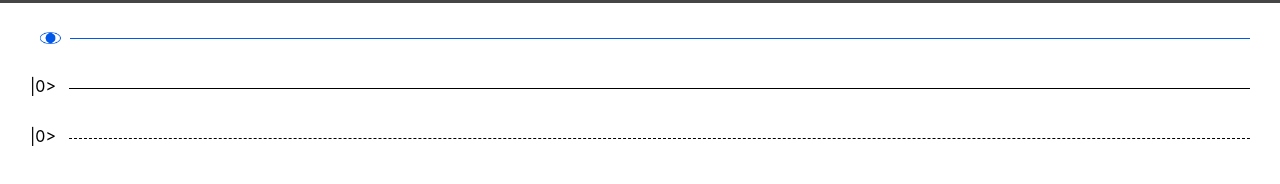
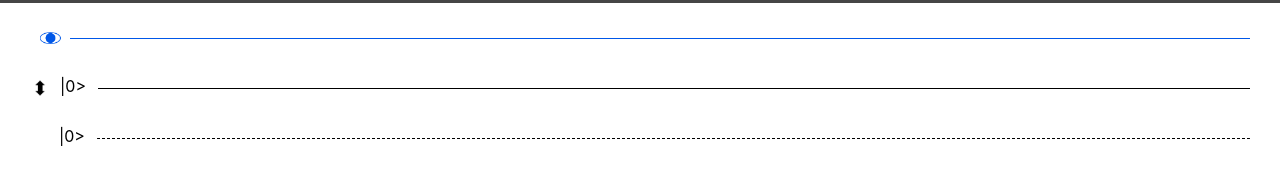
Before and after one commit to pochusuwan/QuantumCircuitSimulator, a React (Create React App) app: page / in a window 1280 px wide. Shown: the part 198-382 px from the top of the page. Built offline with nearby package versions, Linux system fonts and the light colour scheme.

Commit message:
Make measurement display smaller, add setting initial state

```diff
--- a/src/App.css
+++ b/src/App.css
@@ -245,7 +245,7 @@
   margin-bottom: 10px;
 }
 .Measurement-column {
-  width: 100px;
+  width: 60px;
   display: flex;
   flex-direction: column-reverse;
   height: 120px;
--- a/src/App.js
+++ b/src/App.js
@@ -19,10 +19,11 @@ import Gate_X_eighth_n from "./Gate-X-eighth-negative.png";
 import Gate_Y_eighth_n from "./Gate-Y-eighth-negative.png";
 import Gate_Z_eighth_n from "./Gate-Z-eighth-negative.png";
 import Measure_Eye from "./Measure-eye.png";
+import Switch from "./Switch.png";
 import Eye from "./eye.png";
 import QuantumCircuit from "./QuantumCircuit.js";
 
-const gateTypeToImg = gateType => {
+const gateTypeToImg = (gateType) => {
   switch (gateType) {
     case "I":
       return Gate_I;
@@ -71,14 +72,38 @@ class QubitLine extends React.Component {
   render() {
     return (
       <div className="Line-container">
-        <div className="Qubit-initial">|0></div>
+        {this.props.dash ? (
+          <div
+            style={{
+              width: 20,
+              height: 20,
+              marginRight: 10,
+              alignSelf: "center",
+            }}
+          />
+        ) : (
+          <img
+            src={Switch}
+            style={{
+              width: 20,
+              height: 20,
+              marginRight: 10,
+              alignSelf: "center",
+            }}
+            onClick={() => this.props.onSwap(this.props.row)}
+          />
+        )}
+
+        <div className="Qubit-initial">
+          {this.props.state === 1 ? "|1>" : "|0>"}
+        </div>
         <div
           className="Line"
           style={{
             borderStyle: this.props.dash ? "dashed" : "solid",
             borderWidth: 1,
             borderBottomWidth: 0,
-            borderRadius: 1
+            borderRadius: 1,
           }}
         ></div>
       </div>
@@ -102,9 +127,9 @@ class Gate extends React.Component {
           marginLeft: this.props.rowIndex == null ? 0 : 10,
           marginRight: this.props.rowIndex == null ? 0 : 10,
           marginTop: this.props.rowIndex == null ? 0 : 5,
-          marginBottom: this.props.rowIndex == null ? 0 : 5
+          marginBottom: this.props.rowIndex == null ? 0 : 5,
         }}
-        onMouseDown={event => {
+        onMouseDown={(event) => {
           this.props.onMouseDown(
             event.pageX,
             event.pageY,
@@ -119,7 +144,7 @@ class Gate extends React.Component {
 }
 
 class Measurement extends React.Component {
-  toBinary = num => {
+  toBinary = (num) => {
     var div = Math.floor(this.props.measurement.length / 2);
     var res = "";
     while (div > 0) {
@@ -136,7 +161,7 @@ class Measurement extends React.Component {
         style={{
           borderStyle: "solid",
           borderWidth: 1,
-          borderRadius: 1
+          borderRadius: 1,
         }}
       >
         {this.props.measurement.map((num, index) => {
@@ -152,16 +177,29 @@ class Measurement extends React.Component {
                   borderBottom: 0,
                   borderLeft: 0,
                   borderRight: 2,
-                  borderRadius: 1
+                  borderRadius: 1,
+                  fontSize: 12,
                 }}
               >
                 {this.toBinary(index)}
               </div>
-              <div>{num + ""}</div>
-              <div>{Math.round(prob * 100)}%</div>
+              <div
+                style={{
+                  fontSize: 12,
+                }}
+              >
+                {num + ""}
+              </div>
+              <div
+                style={{
+                  fontSize: 12,
+                }}
+              >
+                {Math.round(prob * 100)}%
+              </div>
               <div
                 className="Measurement-bar"
-                style={{ height: prob * 40 }}
+                style={{ height: prob * 40, fontSize: 12 }}
               ></div>
             </div>
           );
@@ -213,7 +251,11 @@ class GateMatrixDisplay extends React.Component {
                   text += "  ";
                 }
               }
-              return <div style={{ whiteSpace: "pre" }} key={index}>|{text + ""}|</div>;
+              return (
+                <div style={{ whiteSpace: "pre" }} key={index}>
+                  |{text + ""}|
+                </div>
+              );
             })
           : null}
       </div>
@@ -229,10 +271,11 @@ export default class App extends React.Component {
       grabX: 0,
       grabY: 0,
       circuit: [["S"]],
+      initialState: [0],
       measurements: [],
       eyeArray: [],
       focusedColumn: 0,
-      focusedColumnMatrix: null
+      focusedColumnMatrix: null,
     };
     this.circuitRef = React.createRef();
     this.eyeLineRef = React.createRef();
@@ -243,18 +286,18 @@ export default class App extends React.Component {
     return rect.y + rect.height / 2;
   };
 
-  getEyeWireXPos = gateSlotIndex => {
+  getEyeWireXPos = (gateSlotIndex) => {
     return gateSlotIndex * 60 + 80 + 20;
   };
 
-  getWireYPos = wireIndex => {
+  getWireYPos = (wireIndex) => {
     var rect = this.circuitRef.current.children[
       wireIndex
     ].getBoundingClientRect();
     return rect.y + rect.height / 2;
   };
 
-  getGateSlotXPos = gateSlotIndex => {
+  getGateSlotXPos = (gateSlotIndex) => {
     return gateSlotIndex * 30 + 80 + 20;
   };
 
@@ -330,13 +373,13 @@ export default class App extends React.Component {
     }
   };
 
-  newGateColumn = length => {
+  newGateColumn = (length) => {
     var col = [];
     for (var i = 0; i < length; i++) col.push("S");
     return col;
   };
 
-  placeGate = event => {
+  placeGate = (event) => {
     var indexes = this.getClosestWireGate(
       event.pageX,
       event.pageY,
@@ -406,11 +449,11 @@ export default class App extends React.Component {
     }
     return [
       Math.min(Math.max(focusedColumn, 0), circuitTrimmed.length - 1),
-      circuitTrimmed
+      circuitTrimmed,
     ];
   };
 
-  placeEye = event => {
+  placeEye = (event) => {
     var indexes = this.getClosestWireGate(
       event.pageX,
       event.pageY,
@@ -430,7 +473,8 @@ export default class App extends React.Component {
     }
   };
 
-  onMouseUp = event => {
+  onMouseUp = (event) => {
+    var newState = this.state.initialState;
     var circuit = null;
     var focusedColumn = this.state.focusedColumn;
     var res;
@@ -439,6 +483,17 @@ export default class App extends React.Component {
         res = this.placeGate(event);
         focusedColumn = res[0];
         circuit = res[1];
+
+        var initialState = this.state.initialState;
+        newState = [];
+        for (var i = 0; i < circuit[0].length; i++) {
+          if (i < initialState.length) {
+            newState.push(initialState[i]);
+          } else {
+            newState.push(0);
+          }
+        }
+        this.setState({ initialState: newState });
       } else {
         this.placeEye(event);
       }
@@ -446,7 +501,8 @@ export default class App extends React.Component {
     res = QuantumCircuit.simulate(
       circuit != null ? circuit : this.state.circuit,
       this.state.eyeArray,
-      focusedColumn
+      focusedColumn,
+      newState
     );
     this.setState({ grabbedGate: null });
     this.setState({ measurements: res[0] });
@@ -457,7 +513,7 @@ export default class App extends React.Component {
     this.setState({ focusedColumn: focusedColumn });
   };
 
-  onMouseMove = event => {
+  onMouseMove = (event) => {
     if (this.state.grabbedGate != null) {
       this.setGrabPosition(event.pageX, event.pageY, this.state.grabbedGate);
     }
@@ -490,9 +546,26 @@ export default class App extends React.Component {
       circuit: [["S"]],
       eyeArray: [],
       measurements: [],
+      initialState: [0],
       focusedColumnMatrix: null,
-      focusedColumn: 0
+      focusedColumn: 0,
     });
+  };
+
+  onStateClick = (row) => {
+    var initialState = this.state.initialState;
+    if (row < initialState.length) {
+      initialState[row] = 1 - initialState[row];
+    }
+    this.setState({ initialState: initialState });
+    var res = QuantumCircuit.simulate(
+      this.state.circuit,
+      this.state.eyeArray,
+      this.state.focusedColumn,
+      this.state.initialState
+    );
+    this.setState({ measurements: res[0] });
+    this.setState({ focusedColumnMatrix: res[1] });
   };
 
   render() {
@@ -568,7 +641,7 @@ export default class App extends React.Component {
                   borderStyle: "solid",
                   borderWidth: 1,
                   borderBottomWidth: 0,
-                  borderRadius: 1
+                  borderRadius: 1,
                 }}
               ></div>
             </div>
@@ -589,8 +662,15 @@ export default class App extends React.Component {
             })}
           </div>
           <div className="QubitLine-container" ref={this.circuitRef}>
-            {this.state.circuit[0].map((gates, index) => {
-              return <QubitLine key={index} />;
+            {this.state.initialState.map((state, index) => {
+              return (
+                <QubitLine
+                  key={index}
+                  row={index}
+                  onSwap={this.onStateClick}
+                  state={state}
+                />
+              );
             })}
             {this.state.circuit[0].length < 8 ? (
               <QubitLine dash={true} />
@@ -635,7 +715,7 @@ export default class App extends React.Component {
             className="Gate-grabbed"
             style={{
               top: this.state.grabY,
-              left: this.state.grabX
+              left: this.state.grabX,
             }}
           />
         ) : null}
--- a/src/QuantumCircuit.js
+++ b/src/QuantumCircuit.js
@@ -8,15 +8,25 @@ QuantumCircuit.controlTaint = () => {
   return "asd";
 };
 
-QuantumCircuit.simulate = (circuit, mArray, focusedColumn) => {
+QuantumCircuit.simulate = (circuit, mArray, focusedColumn, initialState) => {
   var n = circuit[0].length;
-  var stateArray = [[Complex.one]];
+  var stateArray = [[Complex.zero]];
   var i;
   var gateMatrix;
 
   var measurements = [];
-  var focusedColumnMatrix = null
-  for (i = 0; i < Math.pow(2, n) - 1; i++) stateArray.push([Complex.zero]);
+  var focusedColumnMatrix = null;
+  for (i = 0; i < Math.pow(2, n) - 1; i++) {
+    stateArray.push([Complex.zero]);
+  }
+  var bitOn = 0;
+  var mult = 1;
+  for (i = 0; i < initialState.length; i++) {
+    bitOn += mult * initialState[i];
+    mult *= 2;
+  }
+  stateArray[bitOn][0] = Complex.one;
+
   var state = new Matrix(stateArray);
 
   for (i = 0; i < circuit.length; i++) {
@@ -38,7 +48,7 @@ QuantumCircuit.simulate = (circuit, mArray, focusedColumn) => {
   return [measurements, focusedColumnMatrix];
 };
 
-QuantumCircuit.getGateColumn = gates => {
+QuantumCircuit.getGateColumn = (gates) => {
   console.log(gates);
   var matrix = new Matrix([[Complex.one]]);
   var i, j;
@@ -109,7 +119,7 @@ QuantumCircuit.controlMult = (c1, c2, i1, j1, i2, j2) => {
   }
 };
 
-QuantumCircuit.getGate = gateKey => {
+QuantumCircuit.getGate = (gateKey) => {
   switch (gateKey) {
     case "X":
       return Gate.X;
```
Also changed, not shown: src/Switch.png (added).
